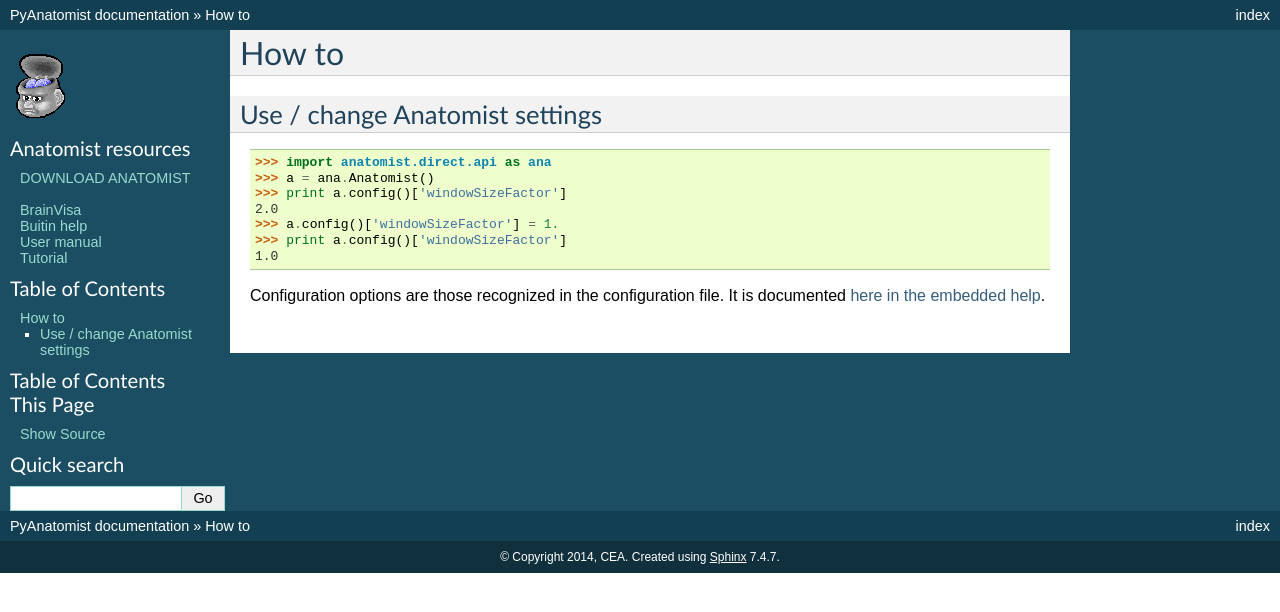
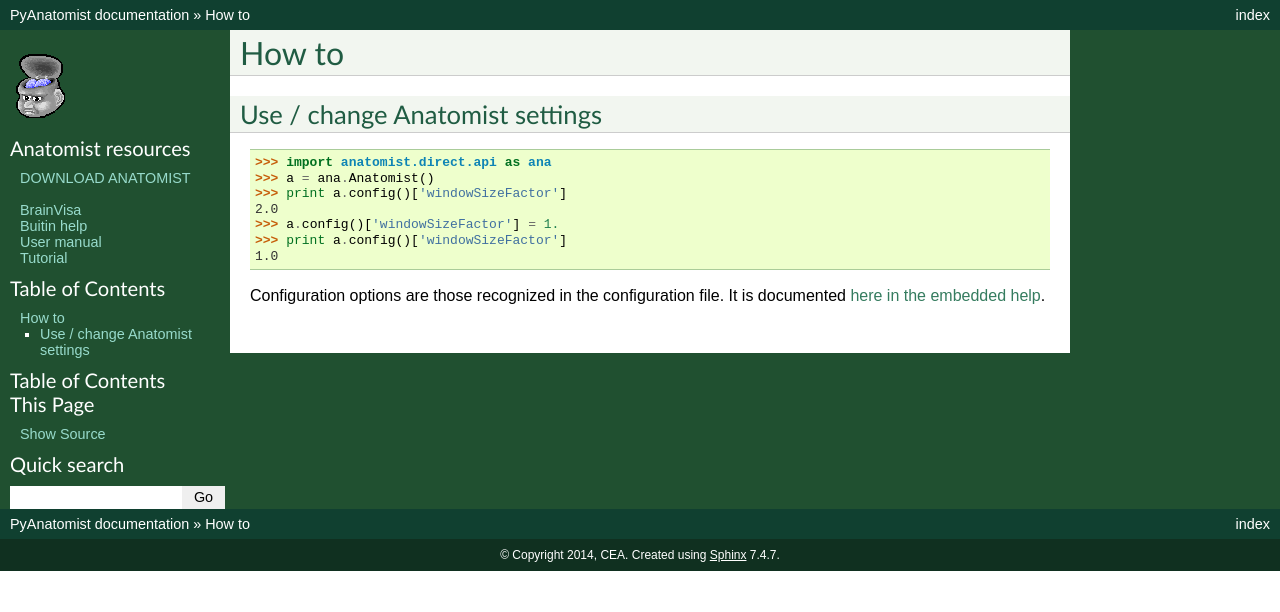
Before and after one commit to brainvisa/anatomist-gpl, a Sphinx documentation site: the page built from pyanatomist/doc/sphinx/pyanatomist_howto.rst, in a window 1280 px wide. Shown: the top 612 px of the page. Built offline with Sphinx 7.4.7, drawn with Linux system fonts in a browser that asks for light colours; the version number could not be read and is left out.

Commit message:
slight theme tuning
git-svn-id: https://bioproj.extra.cea.fr/neurosvn/brainvisa/anatomist/anatomist-gpl/branches/4.4@64444 613412ce-1361-4b7a-93bf-a3c75af1bae4

```diff
--- /dev/null
+++ b/pyanatomist/doc/sphinx/_static/custom.css
@@ -0,0 +1,43 @@
+
+@import url("default.css");
+
+/* -- page layout ----------------------------------------------------------- */
+
+body {
+    background-color: #103020;
+    color: #000;
+}
+
+div.document {
+    background-color: #205030;
+}
+
+div.related {
+    background-color: #104030;
+}
+
+div.sphinxsidebar input {
+    border: #98ccdb;
+}
+
+/* -- hyperlink styles ------------------------------------------------------ */
+
+a {
+    color: #357c5f;
+}
+
+a:visited {
+    color: #357c5f;
+}
+
+/* -- body styles ----------------------------------------------------------- */
+
+div.body h1,
+div.body h2,
+div.body h3,
+div.body h4,
+div.body h5,
+div.body h6 {
+    background-color: #f2f6f0;
+    color: #205c43;
+}
--- a/pyanatomist/doc/sphinx/conf.py
+++ b/pyanatomist/doc/sphinx/conf.py
@@ -123,6 +123,8 @@ html_logo = 'anaicon.png'
 # pixels large.
 #html_favicon = '../../../../communication/web/trunk/gas/favicon.ico'
 
+html_style = 'custom.css'
+
 # Add any paths that contain custom static files (such as style sheets) here,
 # relative to this directory. They are copied after the builtin static files,
 # so a file named "default.css" will overwrite the builtin "default.css".
```
